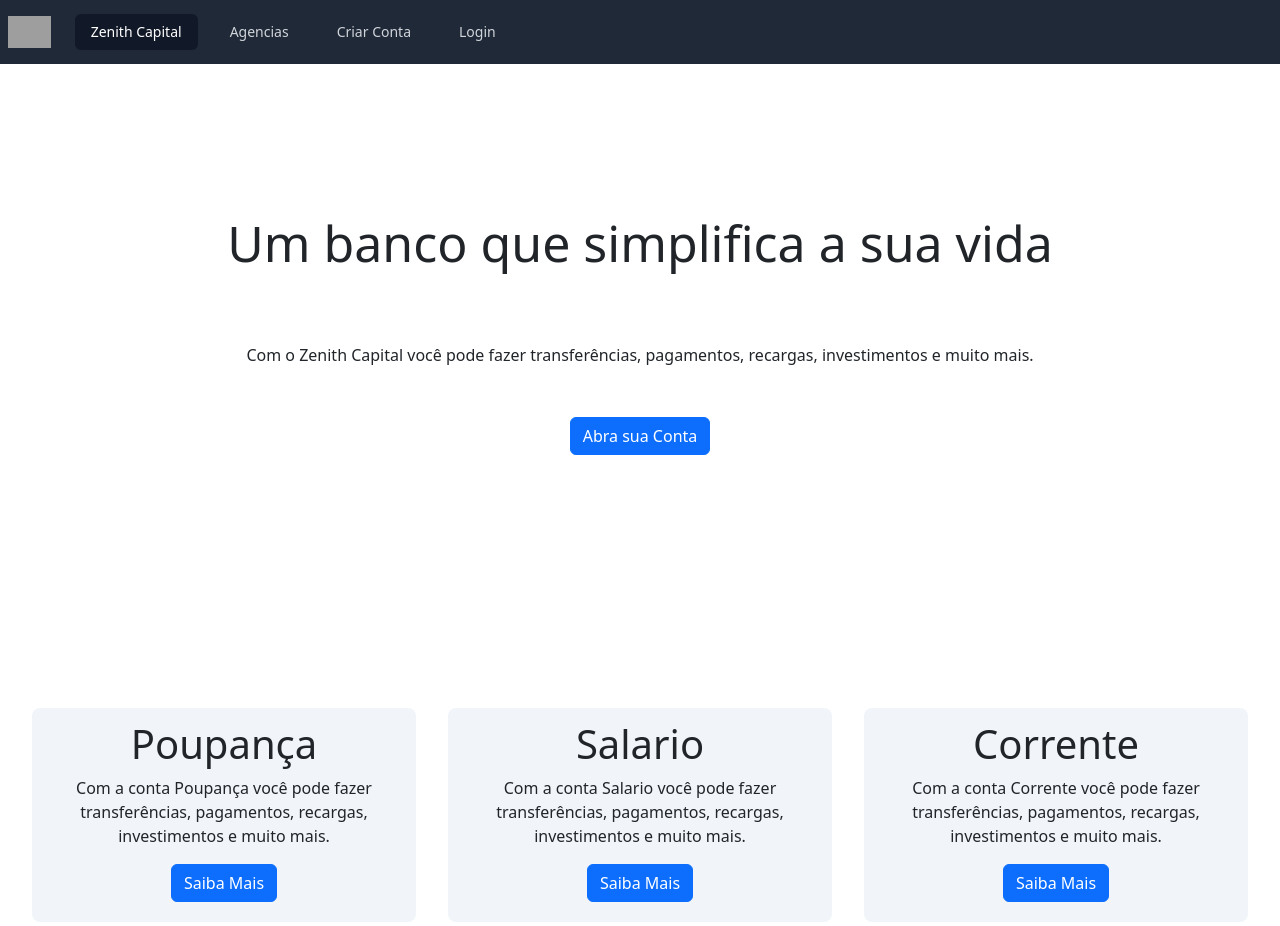
After one commit to ivoaraujo17/projeto_banco_de_dados, a Django app: template homepage/templates/homepage.html in a window 1280 px wide. The commit adds this page. Run offline with Django 4.2, Linux system fonts and the light colour scheme; the template is opened without the code that fills it, so the values that code supplies are empty; some libraries are stand-ins or nearby versions; grey boxes are pictures that could not be loaded.

Commit message:
homepage
Co-authored-by: joaovictorbo <joaovictorbo@users.noreply.github.com>
Co-authored-by: BergsonMelo <BergsonMelo@users.noreply.github.com>

```diff
--- a/app/settings.py
+++ b/app/settings.py
@@ -55,7 +55,7 @@ ROOT_URLCONF = 'app.urls'
 TEMPLATES = [
     {
         'BACKEND': 'django.template.backends.django.DjangoTemplates',
-        'DIRS': ['homepage/templates'],
+        'DIRS': ['templates', 'homepage/templates'],
         'APP_DIRS': True,
         'OPTIONS': {
             'context_processors': [
--- a/app/urls.py
+++ b/app/urls.py
@@ -20,5 +20,5 @@ from django.urls.conf import include
 
 urlpatterns = [
     path('admin/', admin.site.urls),
-    path('homepage/', include('homepage.urls')),
+    path('', include('homepage.urls')),
 ]
--- /dev/null
+++ b/homepage/templates/homepage.html
@@ -0,0 +1,62 @@
+{% extends 'navbar.html' %}
+{% load static %}
+{% block title %}
+    zenith_capital
+{% endblock %}
+
+{% block head %}
+<link rel="stylesheet" type="text/css" href="{% static 'css/homepage/homepage.css' %}">
+{% endblock %}
+
+{% block content %}
+<div id="homepage" >
+        <div id="texto1">
+            <h1>Um banco que simplifica a sua vida</h1>
+        </div>
+        <p id="texto2">Com o Zenith Capital você pode fazer transferências, pagamentos, recargas, investimentos e muito mais.</p>
+        <button id="botao_abra"class="btn btn-primary" >Abra sua Conta</button>
+</div>
+
+<div id="tipo_conta" class="px-3 py-1 flex">
+    <div class="px-3  w-4/12">
+        <div id="poupanca" class="px-4 py-1 bg-slate-100 rounded-lg">
+            <div style="height: 150;">
+                <h2 class="fs-1 py-2">Poupança</h2>
+            </div>
+            <div class="text-center" style="height: 150;">
+                <p class ="text-break" style="height: 150;">Com a conta Poupança você pode fazer transferências, pagamentos, recargas, investimentos e muito mais.</p>
+            </div>
+            <div class="py-3" style="height: 150;">
+                <button href="#" class="btn btn-primary" style="height: 150;">Saiba Mais</button>
+            </div>
+        </div>
+    </div>
+    <div class="px-3  w-4/12">
+        <div id="salario" class="px-4 py-1 bg-slate-100 rounded-lg">
+            <div style="height: 150;">
+                <h2 class="fs-1 py-2">Salario</h2>
+            </div>
+            <div class="text-center" style="height: 150;">
+                <p class ="text-break" style="height: 150;">Com a conta Salario você pode fazer transferências, pagamentos, recargas, investimentos e muito mais.</p>
+            </div>
+            <div class="py-3" style="height: 150;">
+                <button href="#" class="btn btn-primary" style="height: 150;">Saiba Mais</button>
+            </div>
+        </div>
+    </div>
+    <div class="px-3 w-4/12">
+        <div id="corrente" class="px-4 py-1 bg-slate-100 rounded-lg">
+            <div style="height: 150;">
+                <h2 class="fs-1 py-2">Corrente</h2>
+            </div>
+            <div class="text-center" style="height: 150;">
+                <p class ="text-break" style="height: 150;">Com a conta Corrente você pode fazer transferências, pagamentos, recargas, investimentos e muito mais.</p>
+            </div>
+            <div class="py-3" style="height: 150;">
+                <button href="#" class="btn btn-primary" style="height: 150;">Saiba Mais</button>
+            </div>
+
+        </div>
+    </div>
+</div>
+{% endblock %}
--- a/homepage/views.py
+++ b/homepage/views.py
@@ -2,4 +2,4 @@ from django.shortcuts import render
 
 # Create your views here.
 def homepage(request):
-    return render(request, 'login.html')
+    return render(request, 'homepage.html')
--- /dev/null
+++ b/static/css/homepage/homepage.css
@@ -0,0 +1,44 @@
+#homepage {
+    overflow: hidden;
+    display: flex;
+    justify-content: center;
+    align-items: center;
+    flex-direction: column;
+    background-repeat: no-repeat;
+    background-size:cover;
+    height: 80vh;
+  }
+
+#texto1{
+    font-size: 50px;
+    margin-top: -100px;
+    margin-bottom: 70px;
+}
+#texto2{
+    margin-bottom: 50px;
+}
+
+/*tipos de conta*/
+
+#poupanca{
+    align-items: center;
+    justify-content: center;
+    display: flex;
+    flex-direction: column;
+
+
+}
+#corrente{
+    align-items: center;
+    justify-content: center;
+    display: flex;
+    flex-direction: column;
+
+}
+
+#salario{
+    align-items: center;
+    justify-content: center;
+    display: flex;
+    flex-direction: column;
+}
--- /dev/null
+++ b/templates/navbar.html
@@ -0,0 +1,66 @@
+<!DOCTYPE html>
+<html lang="pt-br">
+<head>
+    <meta charset="UTF-8">
+    <meta name="viewport" content="width=device-width, initial-scale=1.0">
+    <title>
+      {% block title %}
+      {% endblock %}
+    </title>
+    {% block head %}
+    {% endblock %}
+    <script src="https://ajax.googleapis.com/ajax/libs/jquery/3.6.0/jquery.min.js"></script>
+    <link href="https://cdn.jsdelivr.net/npm/bootstrap@5.3.0/dist/css/bootstrap.min.css" rel="stylesheet" integrity="sha384-9ndCyUaIbzAi2FUVXJi0CjmCapSmO7SnpJef0486qhLnuZ2cdeRhO02iuK6FUUVM" crossorigin="anonymous">
+    <link href="https://cdn.jsdelivr.net/npm/bootstrap@5.3.0/dist/css/bootstrap.min.css" rel="stylesheet">
+    <script src="https://cdn.jsdelivr.net/npm/bootstrap@5.3.0/dist/js/bootstrap.bundle.min.js"></script>
+    <link rel="stylesheet" href="https://cdn.jsdelivr.net/npm/bootstrap-icons@1.7.2/font/bootstrap-icons.css">
+    <script src="https://cdn.tailwindcss.com"></script>
+</head>
+<body>
+  <nav class="bg-gray-800">
+    <div class="mx-auto max-w-7xl px-2 sm:px-6 lg:px-8">
+      <div class="relative flex h-16 items-center justify-between">
+        <div class="absolute inset-y-0 left-0 flex items-center sm:hidden">
+          <!-- Mobile menu button-->
+          <button type="button" class="relative inline-flex items-center justify-center rounded-md p-2 text-gray-400 hover:bg-gray-700 hover:text-white focus:outline-none focus:ring-2 focus:ring-inset focus:ring-white" aria-controls="mobile-menu" aria-expanded="false">
+            <span class="absolute -inset-0.5"></span>
+            <span class="sr-only">Open main menu</span>
+            <!--
+              Icon when menu is closed.
+
+              Menu open: "hidden", Menu closed: "block"
+            -->
+            <svg class="block h-6 w-6" fill="none" viewBox="0 0 24 24" stroke-width="1.5" stroke="currentColor" aria-hidden="true">
+              <path stroke-linecap="round" stroke-linejoin="round" d="M3.75 6.75h16.5M3.75 12h16.5m-16.5 5.25h16.5" />
+            </svg>
+            <!--
+              Icon when menu is open.
+
+              Menu open: "block", Menu closed: "hidden"
+            -->
+            <svg class="hidden h-6 w-6" fill="none" viewBox="0 0 24 24" stroke-width="1.5" stroke="currentColor" aria-hidden="true">
+              <path stroke-linecap="round" stroke-linejoin="round" d="M6 18L18 6M6 6l12 12" />
+            </svg>
+          </button>
+        </div>
+        <div class="flex flex-1 items-center justify-center sm:items-stretch sm:justify-start">
+          <div class="flex flex-shrink-0 items-center">
+            <img class="h-8 w-auto" src="https://tailwindui.com/img/logos/mark.svg?color=indigo&shade=500" alt="Your Company">
+          </div>
+          <div class="hidden sm:ml-6 sm:block">
+            <div class="flex space-x-4">
+              <!-- Current: "bg-gray-900 text-white", Default: "text-gray-300 hover:bg-gray-700 hover:text-white" -->
+              <a href="#" class="bg-gray-900 text-white rounded-md px-3 py-2 text-sm font-medium" aria-current="page">Zenith Capital</a>
+              <a href="#" class="text-gray-300 hover:bg-gray-700 hover:text-white rounded-md px-3 py-2 text-sm font-medium">Agencias</a>
+              <a href="#" class="text-gray-300 hover:bg-gray-700 hover:text-white rounded-md px-3 py-2 text-sm font-medium">Criar Conta</a>
+              <a href="#" class="text-gray-300 hover:bg-gray-700 hover:text-white rounded-md px-3 py-2 text-sm font-medium">Login</a>
+            </div>
+          </div>
+        </div>
+      </div>
+    </div>
+  </nav>
+  {% block content %}
+  {% endblock %}
+</body>
+</html>
```
Also changed, not shown: homepage/templates/login.html (+11 -22 lines), static/css/homepage/login.css (+0 -84 lines).
